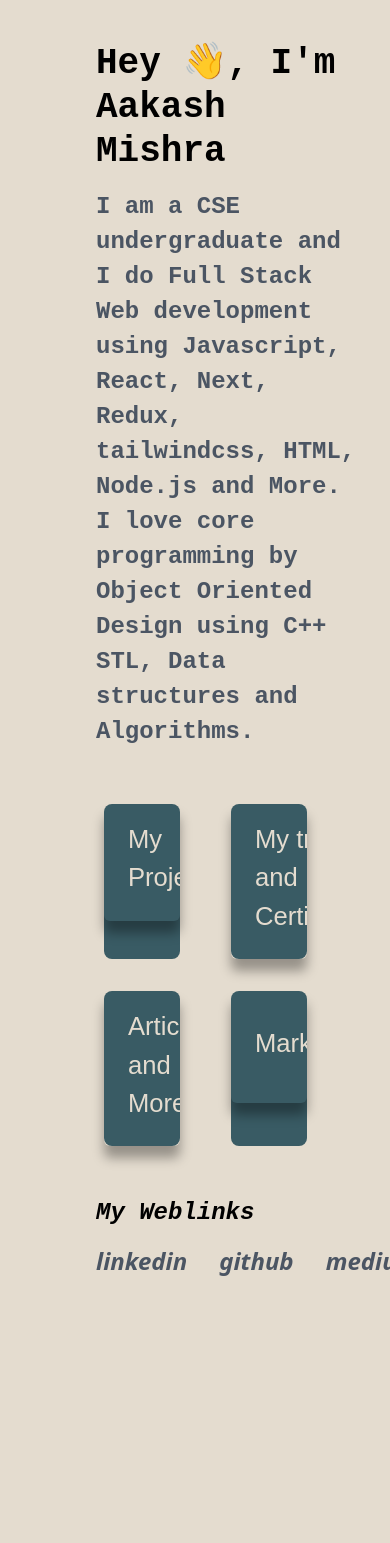
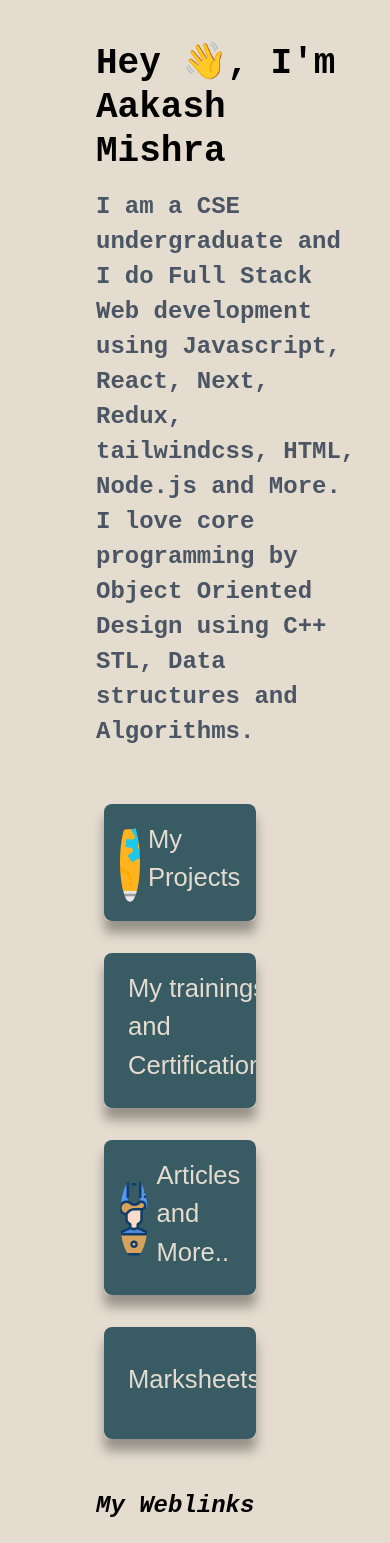
Before and after one commit to Aakash-mishra2/Portfolio, a React (Create React App) app: page / in a window 390 px wide. Shown: the top 1543 px of the page. Before the commit the page ends 1293 px from the top, so only its background shows below. Built offline with nearby package versions, Linux system fonts and the light colour scheme; a web font is replaced by a local one.

Commit message:
done mobile view front

```diff
--- a/src/front/FrontPage.js
+++ b/src/front/FrontPage.js
@@ -5,6 +5,7 @@ import rsl from '../icons/results.png';
 import mlt from '../icons/multitasking.png';
 import trg from '../icons/online-learning.png';
 import React from "react";
+import './styles/FrontList.css';
 export default function FrontPage() {
     const CARDS = [
         {
@@ -43,7 +44,7 @@ export default function FrontPage() {
                 Javascript, React, Next, Redux, tailwindcss, HTML, Node.js and More.
                 I love core programming by Object Oriented Design using C++ STL, Data structures and Algorithms.
             </tt></p>
-            <div className="ml-2 mt-10 grid grid-cols-2 gap-x-0">
+            <div className=" front ml-2 mt-10 grid grid-cols-2 gap-x-0">
                 {
                     CARDS.map(item => {
                         return (
--- /dev/null
+++ b/src/front/styles/FrontList.css
@@ -0,0 +1,6 @@
+@media (max-width: 600px){
+    .front{
+        display: flex;
+        flex-direction: column;
+    }
+}
```
